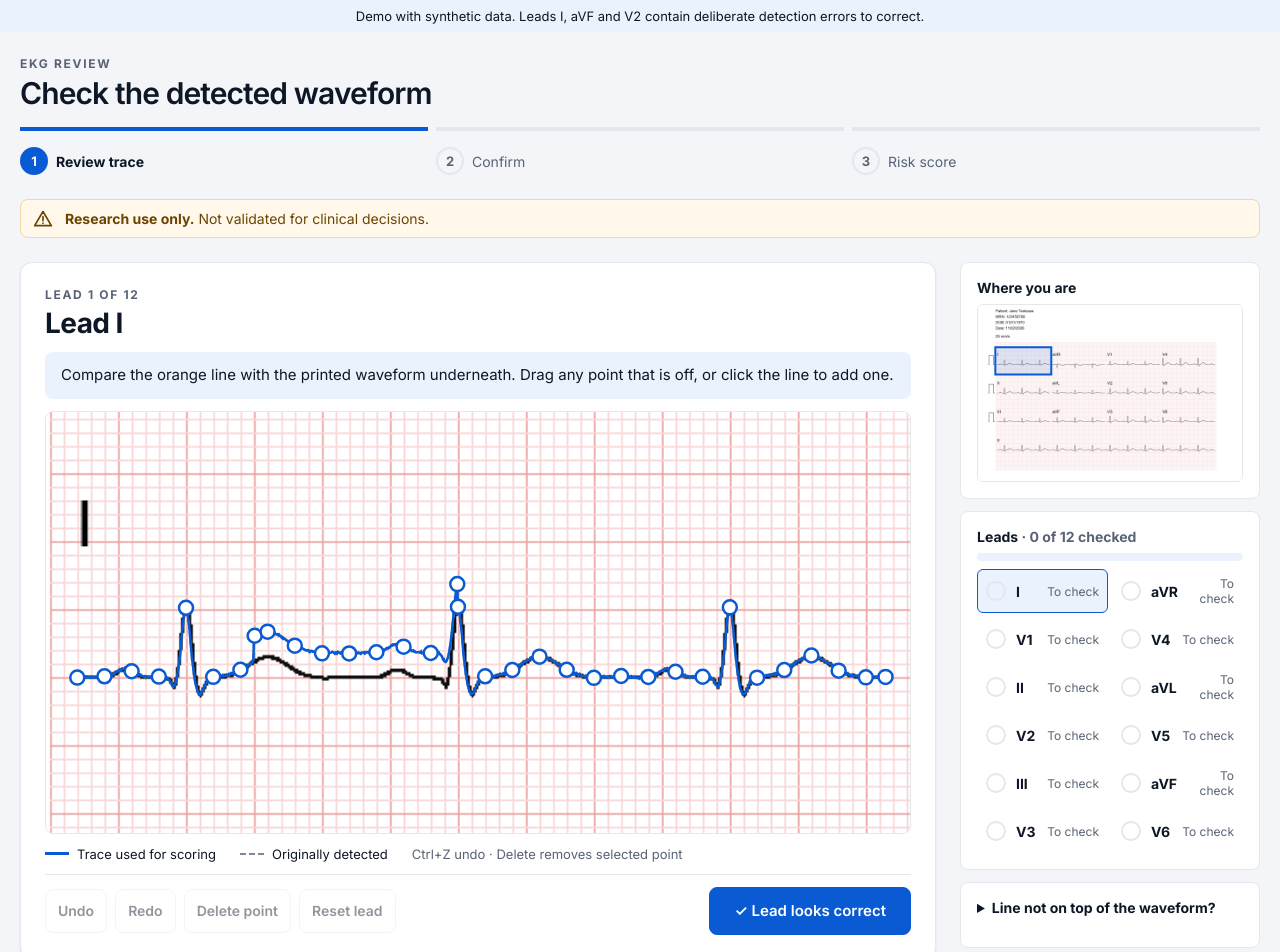
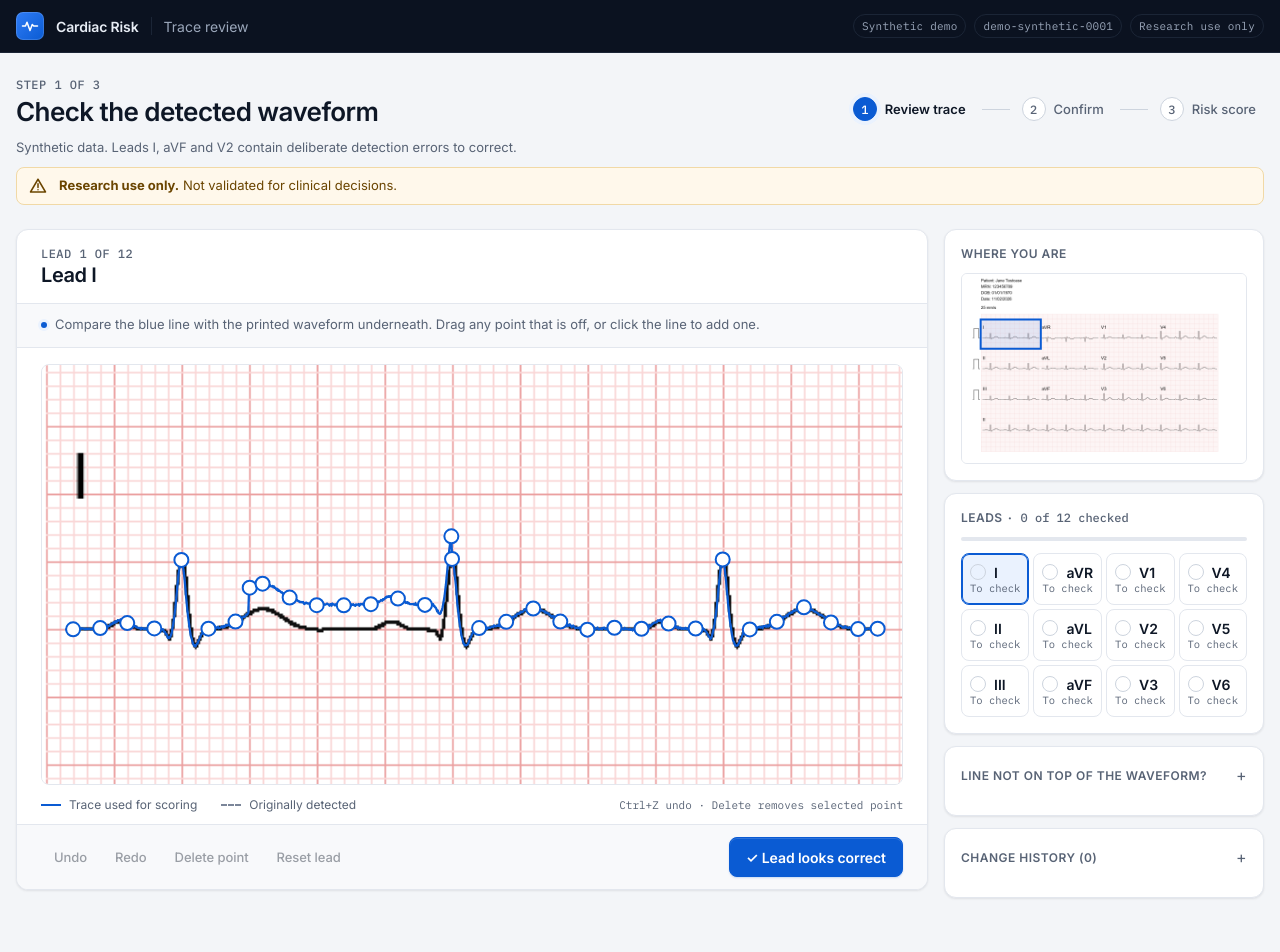
Before and after one commit to vanshsinhaa/banner-cardiac-risk, a Next.js app: page /trace-review in a window 1280 px wide. Shown: the top 952 px of the page. Built offline with nearby package versions, Linux system fonts and the light colour scheme.

Commit message:
style: restyle review flow on shared tokens (#75)
Blue trace stands out from red grid paper. Lead picker uses 4 columns to mirror the printed 3x4 page. Demo note moves into the app bar.

```diff
--- a/src/app/trace-review/page.tsx
+++ b/src/app/trace-review/page.tsx
@@ -14,12 +14,8 @@ export const metadata: Metadata = {
 // detection errors in leads I, aVF and V2. No patient data.
 export default function TraceReviewDemoPage() {
   return (
-    <>
-      <p style={{ padding: "8px 16px", textAlign: "center", fontSize: 13, background: "var(--ui-primary-soft)", color: "var(--ui-text)" }}>
-        Demo with synthetic data. Leads I, aVF and V2 contain deliberate detection errors to correct.
-      </p>
-      <ReviewFlow imageSrc="/synthetic-ecgs/standard-12-lead.png"
-        digitization={demo as unknown as EcgDigitizationResult} captureId="demo-synthetic-0001" />
-    </>
+    <ReviewFlow imageSrc="/synthetic-ecgs/standard-12-lead.png"
+      digitization={demo as unknown as EcgDigitizationResult} captureId="demo-synthetic-0001"
+      demoNote="Synthetic data. Leads I, aVF and V2 contain deliberate detection errors to correct." />
   );
 }
--- a/src/components/review/ReviewFlow.tsx
+++ b/src/components/review/ReviewFlow.tsx
@@ -8,6 +8,7 @@ import { editedLeads, initReview, reviewReducer } from "@/lib/traceOverlay/trace
 import { leadWindows } from "@/lib/traceOverlay/viewport";
 import { isRiskScoreResult, type RiskScoreResult } from "@/lib/riskScore/contract";
 import RiskScoreCard from "../risk/RiskScoreCard";
+import AppBar, { AppBarButton, AppBarChip } from "../shell/AppBar";
 import ConfirmStep from "./ConfirmStep";
 import ResearchDisclaimer from "./ResearchDisclaimer";
 import Stepper, { type ReviewStep } from "./Stepper";
@@ -20,11 +21,13 @@ interface Props {
   captureId?: string;
   onExit?: () => void;
   exitLabel?: string;
+  /** Marks the page as running on synthetic demo data. */
+  demoNote?: string;
 }
 
 // Review trace (#75) -> Confirm -> Risk score (#76). The reviewer checks every lead
 // before the corrected trace is saved and the score is requested.
-export default function ReviewFlow({ imageSrc, digitization, captureId, onExit, exitLabel = "Back to capture" }: Props) {
+export default function ReviewFlow({ imageSrc, digitization, captureId, onExit, exitLabel = "Back to capture", demoNote }: Props) {
   const leads = useMemo(() => Object.keys(digitization.leads), [digitization]);
   const sampleCount = useMemo(() => Math.max(...Object.values(digitization.leads).map((samples) => samples?.length ?? 0)), [digitization]);
   const sampleRanges = useMemo(() => Object.fromEntries(leads.map((lead) =>
@@ -108,16 +111,20 @@ export default function ReviewFlow({ imageSrc, digitization, captureId, onExit,
   const canSelect = (target: ReviewStep) => target === "review" || (target === "confirm" && allConfirmed) || (target === "score" && score !== null);
 
   return (
+    <div className={styles.page}>
+      <AppBar section="Trace review"
+        meta={<>{demoNote && <AppBarChip>Synthetic demo</AppBarChip>}{captureId && <AppBarChip>{captureId}</AppBarChip>}</>}
+        action={onExit && <AppBarButton onClick={onExit}>{exitLabel}</AppBarButton>} />
     <div className={styles.flow}>
       <header className={styles.flowHeader}>
         <div className={styles.flowTitleRow}>
           <div>
-            <p className={styles.kicker}>EKG review</p>
+            <p className={styles.kicker}>Step {step === "review" ? 1 : step === "confirm" ? 2 : 3} of 3</p>
             <h1 className={styles.flowTitle}>{step === "review" ? "Check the detected waveform" : step === "confirm" ? "Confirm before scoring" : "Risk score"}</h1>
           </div>
-          {onExit && <button type="button" className={styles.secondaryButton} onClick={onExit}>{exitLabel}</button>}
+          <Stepper current={step} onSelect={setStep} canSelect={canSelect} />
         </div>
-        <Stepper current={step} onSelect={setStep} canSelect={canSelect} />
+        {demoNote && <p className={styles.demoNote}>{demoNote}</p>}
         {step !== "score" && <ResearchDisclaimer compact />}
       </header>
 
@@ -145,5 +152,6 @@ export default function ReviewFlow({ imageSrc, digitization, captureId, onExit,
         </div>
       )}
     </div>
+    </div>
   );
 }
--- a/src/components/review/TraceEditor.tsx
+++ b/src/components/review/TraceEditor.tsx
@@ -209,7 +209,7 @@ export default function TraceEditor(props: Props) {
     ? "Release to place the point."
     : active !== null
       ? "Point selected. Drag it, nudge it with ↑ ↓, or press Delete to remove it."
-      : "Compare the orange line with the printed waveform underneath. Drag any point that is off, or click the line to add one.";
+      : "Compare the blue line with the printed waveform underneath. Drag any point that is off, or click the line to add one.";
   const cursor = drag ? "grabbing" : hover !== null ? "grab" : nearLine ? "copy" : "default";
 
   return (
--- a/src/components/review/review.module.css
+++ b/src/components/review/review.module.css
@@ -1,23 +1,31 @@
-/* Review flow: stepper, trace editor, confirm step. Tokens live in globals.css. */
+/* Review flow: page frame, stepper, trace editor, confirm step. Tokens live in
+   globals.css. Layout follows clinical review tools: a calm neutral canvas, one
+   accent colour, mono numerals for measurements, and panels separated by hairlines
+   rather than heavy shadows. */
+
+.page {
+  display: flex;
+  flex-direction: column;
+  width: 100%;
+  min-height: 100svh;
+  background: var(--ui-bg);
+  color: var(--ui-text);
+}
 
 .flow {
   width: 100%;
-  min-height: 100%;
-  background: var(--ui-bg);
-  color: var(--ui-text);
   padding: var(--space-5) var(--space-4) var(--space-7);
-  font-family: var(--font-geist-sans), Arial, sans-serif;
 }
 
 .flow > * {
-  max-width: 1240px;
+  max-width: 1280px;
   margin-left: auto;
   margin-right: auto;
 }
 
 .flowHeader {
   display: grid;
-  gap: var(--space-4);
+  gap: var(--space-3);
   margin-bottom: var(--space-5);
 }
 
@@ -25,23 +33,30 @@
   display: flex;
   justify-content: space-between;
   align-items: flex-end;
-  gap: var(--space-4);
+  flex-wrap: wrap;
+  gap: var(--space-3) var(--space-5);
 }
 
 .kicker {
+  font-family: var(--font-numeric);
   font-size: 12px;
-  font-weight: 650;
-  letter-spacing: 0.14em;
+  font-weight: 500;
+  letter-spacing: 0.04em;
   text-transform: uppercase;
   color: var(--ui-muted);
   margin-bottom: var(--space-1);
 }
 
 .flowTitle {
-  font-size: clamp(24px, 3vw, 30px);
+  font-size: clamp(22px, 2.4vw, 26px);
   font-weight: 600;
-  letter-spacing: -0.03em;
+  letter-spacing: -0.022em;
   line-height: 1.2;
+}
+
+.demoNote {
+  font-size: 13px;
+  color: var(--ui-muted);
 }
 
 .muted { color: var(--ui-muted); }
@@ -55,59 +70,72 @@
   white-space: nowrap;
 }
 
-/* Stepper */
+/* Stepper: compact horizontal track */
 .stepper {
   list-style: none;
-  display: grid;
-  grid-template-columns: repeat(3, 1fr);
+  display: flex;
+  align-items: center;
   gap: var(--space-2);
 }
 
 .step {
-  border-top: 4px solid var(--ui-border);
-  padding-top: var(--space-2);
+  display: flex;
+  align-items: center;
+  gap: var(--space-2);
 }
 
-.step[data-state="done"],
-.step[data-state="current"] { border-top-color: var(--ui-primary); }
+.step + .step::before {
+  content: "";
+  width: 28px;
+  height: 1px;
+  background: var(--ui-border-strong);
+}
+
+.step[data-state="done"] + .step::before,
+.step[data-state="current"]::before { background: var(--ui-primary); }
 
 .stepButton {
   display: inline-flex;
   align-items: center;
   gap: var(--space-2);
-  min-height: 44px;
-  padding: 0;
+  min-height: 36px;
+  padding: 0 var(--space-2) 0 var(--space-1);
   background: none;
   border: 0;
+  border-radius: 999px;
   color: inherit;
   font: inherit;
-  font-size: 14px;
+  font-size: 13px;
+  font-weight: 500;
   text-align: left;
 }
 
 button.stepButton { cursor: pointer; }
-button.stepButton:hover .stepLabel { text-decoration: underline; text-underline-offset: 3px; }
-button.stepButton:focus-visible { outline: 2px solid var(--ui-focus); outline-offset: 2px; border-radius: 6px; }
+button.stepButton:hover { background: var(--ui-surface); }
+button.stepButton:focus-visible { outline: 2px solid var(--ui-focus); outline-offset: 2px; }
 
 .stepMarker {
   display: grid;
   place-items: center;
-  width: 28px;
-  height: 28px;
+  width: 24px;
+  height: 24px;
   flex: none;
   border-radius: 50%;
-  border: 2px solid var(--ui-border);
-  font-size: 13px;
-  font-weight: 700;
+  border: 1px solid var(--ui-border-strong);
+  background: var(--ui-surface);
+  font-family: var(--font-numeric);
+  font-size: 12px;
+  font-weight: 500;
   color: var(--ui-muted);
 }
 
-.step[data-state="current"] .stepMarker { background: var(--ui-primary); border-color: var(--ui-primary); color: var(--ui-primary-text); }
-.step[data-state="done"] .stepMarker { border-color: var(--ui-primary); color: var(--ui-primary); }
-.step[data-state="current"] .stepLabel { font-weight: 650; }
+.step[data-state="current"] .stepMarker { background: var(--ui-primary); border-color: var(--ui-primary); color: var(--ui-primary-text); box-shadow: 0 0 0 4px var(--ui-primary-soft); }
+.step[data-state="done"] .stepMarker { background: var(--ui-primary-soft); border-color: transparent; color: var(--ui-primary); }
+.step[data-state="current"] .stepLabel { font-weight: 600; }
 .step[data-state="upcoming"] .stepLabel { color: var(--ui-muted); }
 
 @media (max-width: 560px) {
+  .step + .step::before { width: 12px; }
   .stepLabel { font-size: 12px; }
 }
 
@@ -125,13 +153,16 @@ button.stepButton:focus-visible { outline: 2px solid var(--ui-focus); outline-of
   line-height: 1.5;
 }
 
-.disclaimerCompact { padding: var(--space-2) var(--space-3); }
+.disclaimerCompact {
+  align-items: center;
+  padding: var(--space-2) var(--space-3);
+  font-size: 13px;
+}
 
 .disclaimerIcon {
-  width: 20px;
-  height: 20px;
+  width: 18px;
+  height: 18px;
   flex: none;
-  margin-top: 1px;
 }
 
 /* Buttons */
@@ -142,40 +173,49 @@ button.stepButton:focus-visible { outline: 2px solid var(--ui-focus); outline-of
   align-items: center;
   justify-content: center;
   gap: var(--space-2);
-  min-height: 44px;
-  padding: var(--space-2) var(--space-4);
+  min-height: 40px;
+  padding: 0 var(--space-4);
   border-radius: var(--radius-md);
   font: inherit;
-  font-size: 15px;
-  font-weight: 600;
+  font-size: 14px;
+  font-weight: 500;
+  letter-spacing: -0.005em;
   cursor: pointer;
   white-space: nowrap;
+  transition: background-color 120ms ease, border-color 120ms ease, box-shadow 120ms ease;
 }
 
 .primaryButton {
   background: var(--ui-primary);
   border: 1px solid var(--ui-primary);
   color: var(--ui-primary-text);
-  min-height: 48px;
-  padding: var(--space-2) var(--space-5);
+  font-weight: 600;
+  box-shadow: inset 0 1px 0 #ffffff26, 0 1px 2px #0a5bd333;
 }
 
-.secondaryButton,
-.toolButton {
+.secondaryButton {
   background: var(--ui-surface);
-  border: 1px solid var(--ui-border);
+  border: 1px solid var(--ui-border-strong);
   color: inherit;
+  box-shadow: var(--shadow-card);
 }
 
-.toolButton { font-size: 14px; padding: var(--space-2) var(--space-3); }
+.toolButton {
+  min-height: 36px;
+  padding: 0 var(--space-3);
+  background: transparent;
+  border: 1px solid transparent;
+  color: inherit;
+  font-size: 13px;
+}
 
 .primaryButton:disabled,
 .secondaryButton:disabled,
-.toolButton:disabled { opacity: 0.45; cursor: not-allowed; }
+.toolButton:disabled { opacity: 0.4; cursor: not-allowed; box-shadow: none; }
 
-.primaryButton:hover:not(:disabled) { filter: brightness(1.08); }
-.secondaryButton:hover:not(:disabled),
-.toolButton:hover:not(:disabled) { border-color: var(--ui-muted); }
+.primaryButton:hover:not(:disabled) { background: var(--ui-primary-hover); border-color: var(--ui-primary-hover); }
+.secondaryButton:hover:not(:disabled) { background: var(--ui-surface-2); }
+.toolButton:hover:not(:disabled) { background: var(--ui-surface); border-color: var(--ui-border); }
 
 .primaryButton:focus-visible,
 .secondaryButton:focus-visible,
@@ -183,7 +223,7 @@ button.stepButton:focus-visible { outline: 2px solid var(--ui-focus); outline-of
 .iconButton:focus-visible,
 .linkButton:focus-visible,
 .leadItem:focus-visible {
-  outline: 3px solid var(--ui-focus);
+  outline: 2px solid var(--ui-focus);
   outline-offset: 2px;
 }
 
@@ -191,15 +231,16 @@ button.stepButton:focus-visible { outline: 2px solid var(--ui-focus); outline-of
   background: none;
   border: 0;
   padding: var(--space-1) 0;
-  min-height: 32px;
+  min-height: 28px;
   font: inherit;
-  font-size: 14px;
+  font-size: 13px;
+  font-weight: 500;
   color: var(--ui-primary);
-  text-decoration: underline;
-  text-underline-offset: 3px;
   cursor: pointer;
   justify-self: start;
 }
+
+.linkButton:hover { text-decoration: underline; text-underline-offset: 3px; }
 
 .errorText {
   padding: var(--space-3) var(--space-4);
@@ -212,8 +253,8 @@ button.stepButton:focus-visible { outline: 2px solid var(--ui-focus); outline-of
 /* Editor */
 .editorLayout {
   display: grid;
-  grid-template-columns: minmax(0, 1fr) 300px;
-  gap: var(--space-5);
+  grid-template-columns: minmax(0, 1fr) 320px;
+  gap: var(--space-4);
   align-items: start;
 }
 
@@ -223,29 +264,28 @@ button.stepButton:focus-visible { outline: 2px solid var(--ui-focus); outline-of
 
 .editorMain {
   display: grid;
-  gap: var(--space-3);
-  padding: var(--space-5);
   background: var(--ui-surface);
   border: 1px solid var(--ui-border);
   border-radius: var(--radius-lg);
   box-shadow: var(--shadow-card);
   min-width: 0;
-}
-
-@media (max-width: 560px) {
-  .editorMain { padding: var(--space-4); }
+  overflow: hidden;
 }
 
 .editorHead {
   display: flex;
   justify-content: space-between;
-  align-items: flex-end;
+  align-items: center;
   gap: var(--space-3);
+  padding: var(--space-4) var(--space-5);
+  border-bottom: 1px solid var(--ui-border);
 }
 
+.editorHead .kicker { margin-bottom: 2px; }
+
 .leadTitle {
-  font-size: 28px;
-  font-weight: 700;
+  font-size: 20px;
+  font-weight: 600;
   letter-spacing: -0.02em;
 }
 
@@ -253,34 +293,54 @@ button.stepButton:focus-visible { outline: 2px solid var(--ui-focus); outline-of
   display: inline-flex;
   align-items: center;
   gap: var(--space-2);
-  font-size: 14px;
+  font-family: var(--font-numeric);
+  font-size: 12px;
+  color: var(--ui-muted);
   font-variant-numeric: tabular-nums;
 }
 
 .iconButton {
-  width: 44px;
-  height: 44px;
-  border-radius: 50%;
-  border: 1px solid var(--ui-border);
+  display: grid;
+  place-items: center;
+  width: 36px;
+  height: 36px;
+  border-radius: var(--radius-md);
+  border: 1px solid var(--ui-border-strong);
   background: var(--ui-surface);
-  color: inherit;
-  font-size: 22px;
+  color: var(--ui-text);
+  font-size: 18px;
   line-height: 1;
   cursor: pointer;
 }
 
-.iconButton:disabled { opacity: 0.4; cursor: not-allowed; }
+.iconButton:hover:not(:disabled) { background: var(--ui-surface-2); }
+.iconButton:disabled { opacity: 0.35; cursor: not-allowed; }
 
 .instruction {
-  min-height: 3em;
-  padding: var(--space-3) var(--space-4);
-  border-radius: var(--radius-md);
-  background: var(--ui-primary-soft);
-  font-size: 15px;
+  display: flex;
+  align-items: center;
+  gap: var(--space-2);
+  min-height: 44px;
+  padding: var(--space-2) var(--space-5);
+  background: var(--ui-surface-2);
+  border-bottom: 1px solid var(--ui-border);
+  font-size: 13px;
   line-height: 1.5;
+  color: var(--ui-muted);
+}
+
+.instruction::before {
+  content: "";
+  width: 6px;
+  height: 6px;
+  flex: none;
+  border-radius: 50%;
+  background: var(--ui-primary);
+  box-shadow: 0 0 0 3px var(--ui-primary-soft);
 }
 
 .canvas {
+  margin: var(--space-4) var(--space-5) 0;
   border: 1px solid var(--ui-border);
   border-radius: var(--radius-md);
   overflow: hidden;
@@ -297,21 +357,22 @@ button.stepButton:focus-visible { outline: 2px solid var(--ui-focus); outline-of
   outline: none;
 }
 
-.canvasSvg:focus-visible { box-shadow: inset 0 0 0 3px var(--ui-focus); }
+.canvasSvg:focus-visible { box-shadow: inset 0 0 0 2px var(--ui-focus); }
 
 .autoLine {
   fill: none;
   stroke: var(--ui-trace-auto);
-  stroke-width: 2;
-  stroke-dasharray: 6 5;
+  stroke-width: 1.5;
+  stroke-dasharray: 5 4;
   pointer-events: none;
 }
 
 .traceLine {
   fill: none;
   stroke: var(--ui-trace);
-  stroke-width: 2.5;
+  stroke-width: 2.25;
   stroke-linejoin: round;
+  stroke-linecap: round;
   pointer-events: none;
 }
 
@@ -319,23 +380,26 @@ button.stepButton:focus-visible { outline: 2px solid var(--ui-focus); outline-of
 .handleActive {
   fill: #fff;
   stroke: var(--ui-trace);
-  stroke-width: 2.5;
+  stroke-width: 2;
   pointer-events: none;
 }
 
-.handleActive { fill: var(--ui-trace); stroke: #fff; }
+.handleActive { fill: var(--ui-trace); stroke: #fff; stroke-width: 2.5; }
 
 .handleHalo {
   fill: var(--ui-trace);
-  opacity: 0.18;
+  opacity: 0.16;
   pointer-events: none;
 }
 
 .legendRow {
   display: flex;
   flex-wrap: wrap;
+  align-items: center;
   gap: var(--space-2) var(--space-5);
-  font-size: 13px;
+  padding: var(--space-3) var(--space-5);
+  font-size: 12px;
+  color: var(--ui-muted);
 }
 
 .legendRow span {
@@ -344,11 +408,17 @@ button.stepButton:focus-visible { outline: 2px solid var(--ui-focus); outline-of
   gap: var(--space-2);
 }
 
+.legendRow .muted {
+  margin-left: auto;
+  font-family: var(--font-numeric);
+  font-size: 11px;
+}
+
 .swatchTrace,
 .swatchAuto {
   display: inline-block;
-  width: 24px;
-  border-top: 3px solid var(--ui-trace);
+  width: 20px;
+  border-top: 2px solid var(--ui-trace);
 }
 
 .swatchAuto { border-top: 2px dashed var(--ui-trace-auto); }
@@ -359,14 +429,20 @@ button.stepButton:focus-visible { outline: 2px solid var(--ui-focus); outline-of
   align-items: center;
   flex-wrap: wrap;
   gap: var(--space-3);
-  padding-top: var(--space-3);
+  padding: var(--space-3) var(--space-5);
+  background: var(--ui-surface-2);
   border-top: 1px solid var(--ui-border);
 }
 
 .toolGroup {
   display: flex;
   flex-wrap: wrap;
-  gap: var(--space-2);
+  gap: 2px;
+}
+
+@media (max-width: 560px) {
+  .editorHead, .instruction, .legendRow, .toolbar { padding-left: var(--space-4); padding-right: var(--space-4); }
+  .canvas { margin-left: var(--space-4); margin-right: var(--space-4); }
 }
 
 /* Side panel */
@@ -377,19 +453,37 @@ button.stepButton:focus-visible { outline: 2px solid var(--ui-focus); outline-of
 
 .panelBlock {
   display: grid;
-  gap: var(--space-2);
+  gap: var(--space-3);
   padding: var(--space-4);
   background: var(--ui-surface);
   border: 1px solid var(--ui-border);
-  border-radius: var(--radius-md);
+  border-radius: var(--radius-lg);
+  box-shadow: var(--shadow-card);
 }
 
 .panelTitle {
-  font-size: 14px;
-  font-weight: 650;
+  font-size: 12px;
+  font-weight: 600;
+  letter-spacing: 0.04em;
+  text-transform: uppercase;
+  color: var(--ui-muted);
 }
 
-summary.panelTitle { cursor: pointer; min-height: 24px; }
+.panelTitle .muted { text-transform: none; letter-spacing: 0; font-weight: 500; font-family: var(--font-numeric); }
+
+summary.panelTitle {
+  display: flex;
+  justify-content: space-between;
+  align-items: center;
+  cursor: pointer;
+  min-height: 24px;
+  list-style: none;
+}
+
+summary.panelTitle::-webkit-details-marker { display: none; }
+summary.panelTitle::after { content: "+"; font-size: 16px; font-weight: 400; }
+details[open] > summary.panelTitle::after { content: "−"; }
+summary.panelTitle:focus-visible { outline: 2px solid var(--ui-focus); outline-offset: 4px; border-radius: 4px; }
 
 .panelHelp {
   font-size: 13px;
@@ -407,70 +501,84 @@ summary.panelTitle { cursor: pointer; min-height: 24px; }
 
 .minimapBox {
   fill: var(--ui-trace);
-  fill-opacity: 0.12;
+  fill-opacity: 0.1;
   stroke: var(--ui-trace);
   stroke-width: 2;
 }
 
 .progress {
   width: 100%;
-  height: 8px;
+  height: 4px;
   appearance: none;
   border: 0;
   border-radius: 999px;
-  background: var(--ui-primary-soft);
+  background: var(--ui-border);
   overflow: hidden;
 }
 
-.progress::-webkit-progress-bar { background: var(--ui-primary-soft); }
-.progress::-webkit-progress-value { background: var(--ui-primary); border-radius: 999px; }
-.progress::-moz-progress-bar { background: var(--ui-primary); border-radius: 999px; }
+.progress::-webkit-progress-bar { background: var(--ui-border); }
+.progress::-webkit-progress-value { background: var(--ui-success); border-radius: 999px; }
+.progress::-moz-progress-bar { background: var(--ui-success); border-radius: 999px; }
 
+/* 4 columns mirror the printed 3×4 page: I aVR V1 V4 / II aVL V2 V5 / III aVF V3 V6. */
 .leadList {
   list-style: none;
   display: grid;
-  grid-template-columns: repeat(2, 1fr);
+  grid-template-columns: repeat(4, 1fr);
   gap: var(--space-1);
 }
 
 @media (max-width: 960px) {
-  .leadList { grid-template-columns: repeat(auto-fill, minmax(130px, 1fr)); }
+  .leadList { grid-template-columns: repeat(auto-fill, minmax(88px, 1fr)); }
 }
 
 .leadItem {
   width: 100%;
-  min-height: 44px;
+  min-height: 52px;
   display: grid;
-  grid-template-columns: 22px auto 1fr;
-  align-items: center;
-  gap: var(--space-2);
-  padding: var(--space-1) var(--space-2);
-  border: 1px solid transparent;
-  border-radius: var(--radius-sm);
-  background: none;
+  grid-template-columns: auto 1fr;
+  grid-template-rows: auto auto;
+  align-content: center;
+  column-gap: var(--space-2);
+  padding: var(--space-2);
+  border: 1px solid var(--ui-border);
+  border-radius: var(--radius-md);
+  background: var(--ui-surface);
   color: inherit;
   font: inherit;
   text-align: left;
   cursor: pointer;
+  transition: border-color 120ms ease, background-color 120ms ease;
 }
 
-.leadItem:hover { background: var(--ui-bg); }
-.leadItem[aria-current="true"] { border-color: var(--ui-primary); background: var(--ui-primary-soft); }
+.leadItem:hover { border-color: var(--ui-border-strong); background: var(--ui-surface-2); }
+.leadItem[aria-current="true"] { border-color: var(--ui-primary); background: var(--ui-primary-soft); box-shadow: inset 0 0 0 1px var(--ui-primary); }
 
 .leadStatus {
+  grid-row: 1;
   display: grid;
   place-items: center;
-  width: 20px;
-  height: 20px;
+  align-self: center;
+  width: 16px;
+  height: 16px;
   border-radius: 50%;
-  border: 2px solid var(--ui-border);
-  font-size: 11px;
+  border: 1.5px solid var(--ui-border-strong);
+  font-size: 10px;
   font-weight: 700;
 }
 
-.leadStatus[data-done="true"] { background: var(--ui-primary); border-color: var(--ui-primary); color: var(--ui-primary-text); }
-.leadName { font-weight: 650; font-size: 14px; }
-.leadMeta { font-size: 12px; color: var(--ui-muted); text-align: right; }
+.leadStatus[data-done="true"] { background: var(--ui-success); border-color: var(--ui-success); color: var(--ui-surface); }
+.leadName { grid-row: 1; font-weight: 600; font-size: 14px; }
+.leadMeta {
+  grid-column: 1 / -1;
+  grid-row: 2;
+  font-family: var(--font-numeric);
+  font-size: 10.5px;
+  color: var(--ui-muted);
+  white-space: nowrap;
+  overflow: hidden;
+  text-overflow: ellipsis;
+}
 
 .slider {
   display: grid;
@@ -484,11 +592,13 @@ summary.panelTitle { cursor: pointer; min-height: 24px; }
   display: grid;
   gap: var(--space-2);
   padding-left: var(--space-5);
-  font-size: 13px;
+  font-size: 12px;
   line-height: 1.4;
   max-height: 240px;
   overflow-y: auto;
 }
+
+.history time { font-family: var(--font-numeric); font-size: 11px; }
 
 /* Confirm step */
 .confirm {
@@ -506,13 +616,13 @@ summary.panelTitle { cursor: pointer; min-height: 24px; }
 }
 
 .confirmHead { display: grid; gap: var(--space-2); }
-.confirmHead h2 { font-size: 22px; font-weight: 650; }
-.confirmHead p { color: var(--ui-muted); line-height: 1.5; max-width: 60ch; }
+.confirmHead h2 { font-size: 18px; font-weight: 600; letter-spacing: -0.015em; }
+.confirmHead p { color: var(--ui-muted); font-size: 14px; line-height: 1.55; max-width: 64ch; }
 
 .thumbGrid {
   list-style: none;
   display: grid;
-  grid-template-columns: repeat(auto-fill, minmax(180px, 1fr));
+  grid-template-columns: repeat(auto-fill, minmax(190px, 1fr));
   gap: var(--space-3);
 }
 
@@ -522,6 +632,7 @@ summary.panelTitle { cursor: pointer; min-height: 24px; }
   padding: var(--space-3);
   border: 1px solid var(--ui-border);
   border-radius: var(--radius-md);
+  background: var(--ui-surface);
 }
 
 .thumbHead {
@@ -529,25 +640,29 @@ summary.panelTitle { cursor: pointer; min-height: 24px; }
   justify-content: space-between;
   align-items: center;
   gap: var(--space-2);
+  font-size: 14px;
+  font-weight: 600;
 }
 
 .badge,
 .badgeEdited {
   padding: 2px var(--space-2);
   border-radius: 999px;
-  font-size: 12px;
-  font-weight: 600;
-  background: var(--ui-bg);
+  font-family: var(--font-numeric);
+  font-size: 11px;
+  font-weight: 500;
+  background: var(--ui-surface-2);
+  border: 1px solid var(--ui-border);
   color: var(--ui-muted);
 }
 
-.badgeEdited { background: var(--band-intermediate-bg); color: var(--band-intermediate-text); }
+.badgeEdited { background: var(--ui-primary-soft); border-color: transparent; color: var(--ui-primary); }
 
 .thumb {
   width: 100%;
   height: 56px;
   border-radius: var(--radius-sm);
-  background: var(--ui-bg);
+  background: var(--ui-surface-2);
 }
 
 .confirmActions {
@@ -560,5 +675,5 @@ summary.panelTitle { cursor: pointer; min-height: 24px; }
 .scoreStep {
   display: grid;
   gap: var(--space-5);
-  max-width: 640px;
+  max-width: 680px;
 }
```
